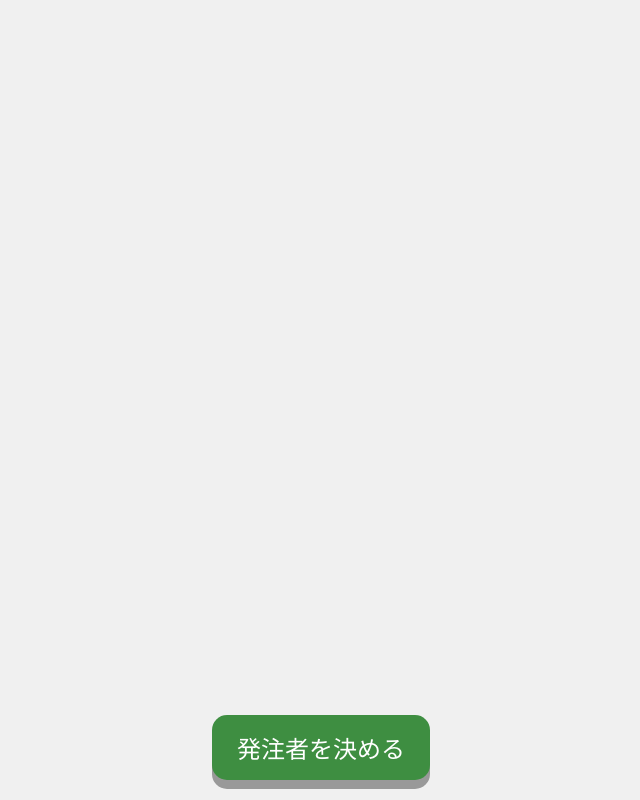
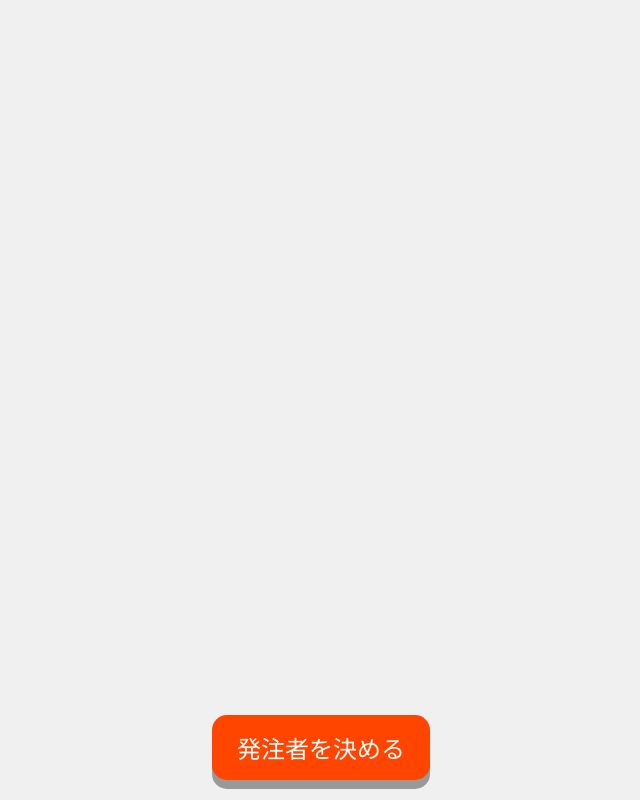
Before and after one commit to NRT-C/randam_display_orderer, a plain HTML site: page index.html in a window 1280 px wide. In both pictures the pointer is over the button "発注者を決める". Shown: the whole page, without its empty margins (319-959 px from the left). Drawn offline with Linux system fonts and the light colour scheme.

Commit message:
Update index.html

```diff
--- a/index.html
+++ b/index.html
@@ -26,7 +26,7 @@
                 border-radius: 15px;
                 box-shadow: 0 9px #999;
             }
-            #randomButton:hover {background-color: #3e8e41}
+            #randomButton:hover {background-color: #ff4500}
             #randomButton:active {
                 background-color: #ff4500;
                 box-shadow: 0 5px #666;
```
